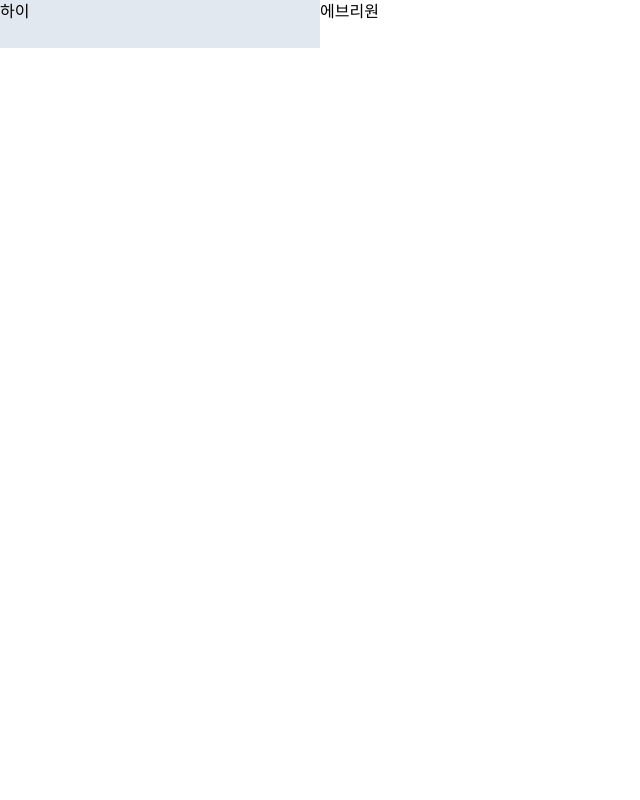
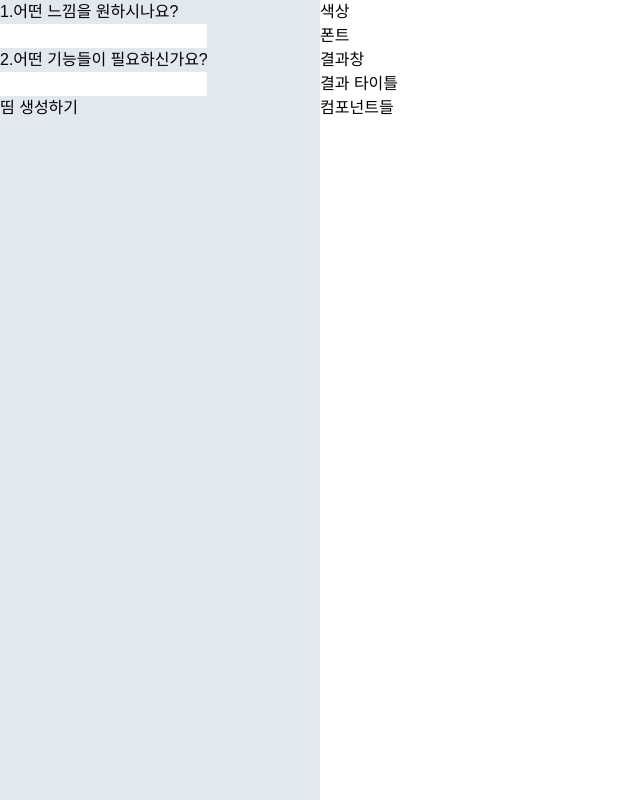
Before and after one commit to hanameee/thumbnail_generator, a React app: page / in a window 1280 px wide. Shown: the whole page, without its empty margins (0-640 px from the left). Built offline with nearby package versions, Linux system fonts and the light colour scheme; a web font is replaced by a local one.

Commit message:
[Feat] Add Simple markup and components
- Layout
- Sidebar
- Result
- Result Navigation
- ThemeChart

```diff
--- a/src/components/Layout.tsx
+++ b/src/components/Layout.tsx
@@ -1,10 +1,15 @@
 import React from "react";
-
+import Sidebar from "./Sidebar/Sidebar";
+import Result from "./Result/Result";
 export default function Layout() {
     return (
         <div className="flex">
-            <div className="w-1/3 md:w-1/4 bg-gray-300 h-12">하이</div>
-            <div className="w-2/3 md:w-3/4 h-12">에브리원</div>
+            <div className="w-1/3 md:w-1/4 bg-gray-300 h-screen">
+                <Sidebar />
+            </div>
+            <div className="w-2/3 md:w-3/4 h-12">
+                <Result />
+            </div>
         </div>
     );
 }
--- /dev/null
+++ b/src/components/Result/Result.tsx
@@ -0,0 +1,15 @@
+import React from "react";
+import ResultNavigation from "../ResultNavigation/ResultNavigation";
+
+export default function Result() {
+    return (
+        <div>
+            <ResultNavigation />
+            <div>
+                결과창
+                <h1>결과 타이틀</h1>
+                컴포넌트들
+            </div>
+        </div>
+    );
+}
--- /dev/null
+++ b/src/components/ResultNavigation/ResultNavigation.tsx
@@ -0,0 +1,12 @@
+import React from "react";
+
+export default function ResultNavigation() {
+    return (
+        <nav>
+            <ul>
+                <li>색상</li>
+                <li>폰트</li>
+            </ul>
+        </nav>
+    );
+}
--- /dev/null
+++ b/src/components/Sidebar/Sidebar.tsx
@@ -0,0 +1,15 @@
+import React from "react";
+
+export default function Sidebar() {
+    return (
+        <div>
+            <h2>1.어떤 느낌을 원하시나요?</h2>
+            <input />
+            <h2>2.어떤 기능들이 필요하신가요?</h2>
+            <input />
+            <div>
+                <button>띰 생성하기</button>
+            </div>
+        </div>
+    );
+}
```
Also changed, not shown: src/components/ColorChart/ThemeChart.tsx (added), 1 other file (tests, documents, lock files or other folders).
